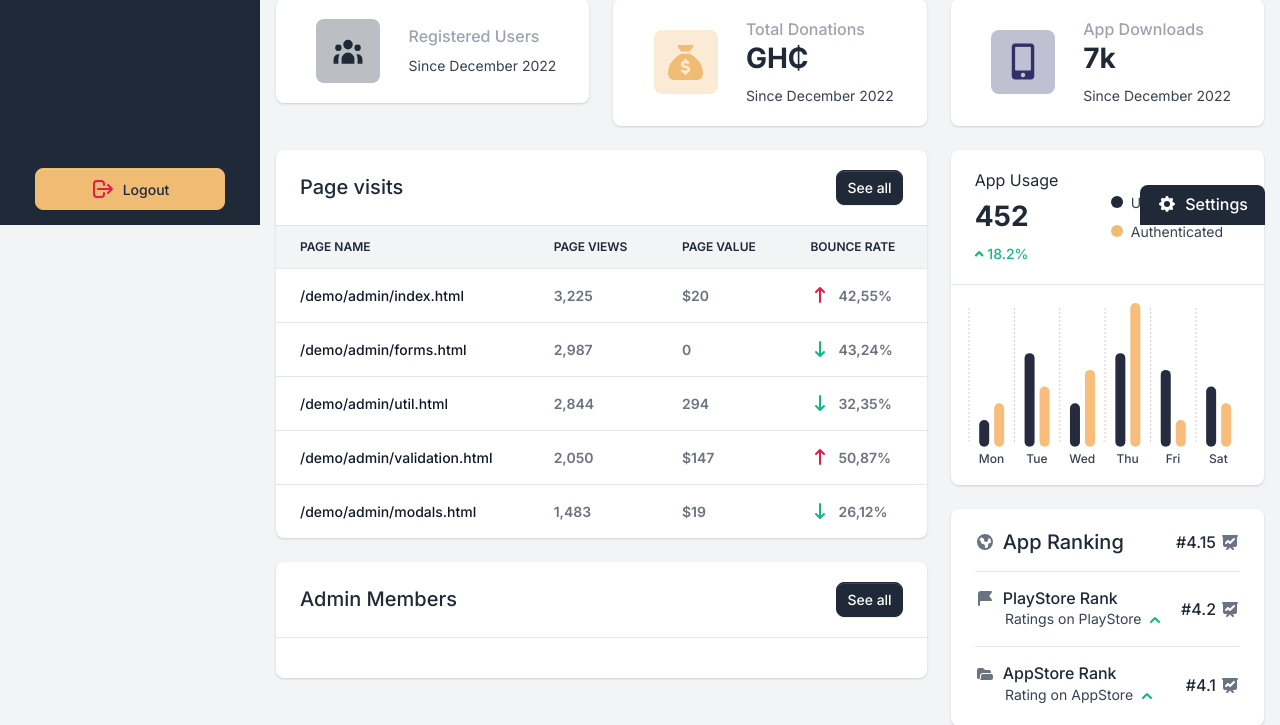
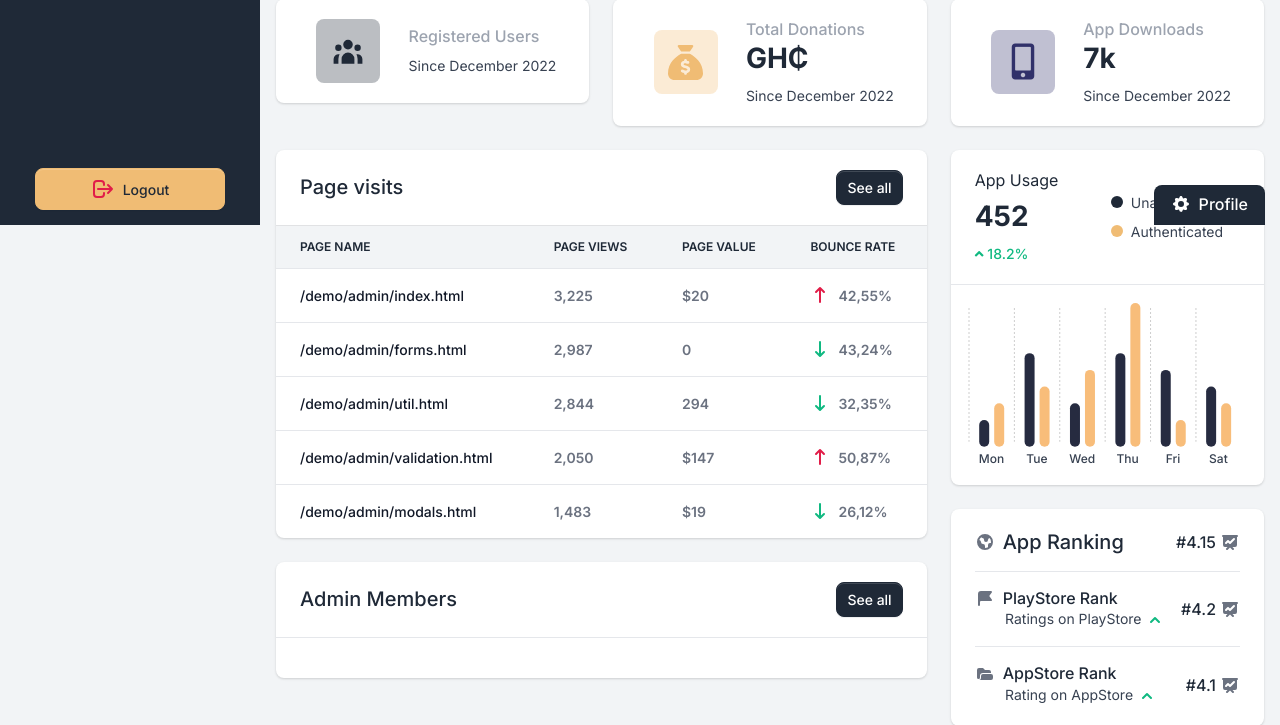
Before and after one commit to DCLF-LEGON/app_backend, a Django app: template core/dashboard/templates/dashboard/dashboard.html in a window 1280 px wide. Shown: the part 575-1300 px from the top of the page. Run offline with Django 4.2, Linux system fonts and the light colour scheme; the template is opened without the code that fills it, so the values that code supplies are empty; some libraries are stand-ins or nearby versions.

Commit message:
Update settings-box.html

```diff
--- a/core/dashboard/templates/includes/settings-box.html
+++ b/core/dashboard/templates/includes/settings-box.html
@@ -10,7 +10,7 @@
 
 <div class="card theme-settings bg-gray-800 theme-settings-expand" id="theme-settings-expand">
     <div class="card-body bg-gray-800 text-white rounded-top p-3 py-2">
-        <a href="{% url 'dashboard:settings' %}">
+        <a href="{% url 'dashboard:profile' %}">
             <span class="fw-bold d-inline-flex align-items-center h6">
                 <svg class="icon icon-xs me-2" fill="currentColor" viewBox="0 0 20 20"
                     xmlns="http://www.w3.org/2000/svg">
@@ -18,7 +18,7 @@
                         d="M11.49 3.17c-.38-1.56-2.6-1.56-2.98 0a1.532 1.532 0 01-2.286.948c-1.372-.836-2.942.734-2.106 2.106.54.886.061 2.042-.947 2.287-1.561.379-1.561 2.6 0 2.978a1.532 1.532 0 01.947 2.287c-.836 1.372.734 2.942 2.106 2.106a1.532 1.532 0 012.287.947c.379 1.561 2.6 1.561 2.978 0a1.533 1.533 0 012.287-.947c1.372.836 2.942-.734 2.106-2.106a1.533 1.533 0 01.947-2.287c1.561-.379 1.561-2.6 0-2.978a1.532 1.532 0 01-.947-2.287c.836-1.372-.734-2.942-2.106-2.106a1.532 1.532 0 01-2.287-.947zM10 13a3 3 0 100-6 3 3 0 000 6z"
                         clip-rule="evenodd"></path>
                 </svg>
-                Settings
+                Profile
             </span>
         </a>
     </div>
```
